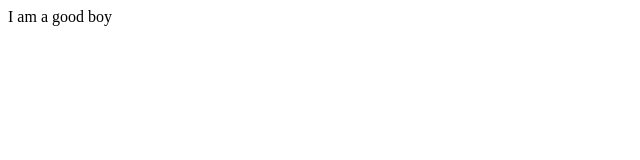
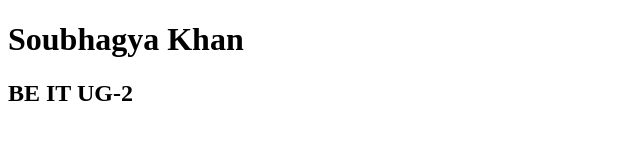
Before and after one commit to SoubhagyaKhan/Web-Development-course-Udemy, a plain HTML site: page index.html in a window 1280 px wide. Shown: the whole page, without its empty margins (0-640 px from the left). Drawn offline with Linux system fonts and the light colour scheme.

Commit message:
Second commit

```diff
--- a/index.html
+++ b/index.html
@@ -7,6 +7,7 @@
     <title>Document</title>
 </head>
 <body>
-    I am a good boy
+    <h1>Soubhagya Khan</h1>
+    <h2>BE IT UG-2</h2>
 </body>
 </html>
```
